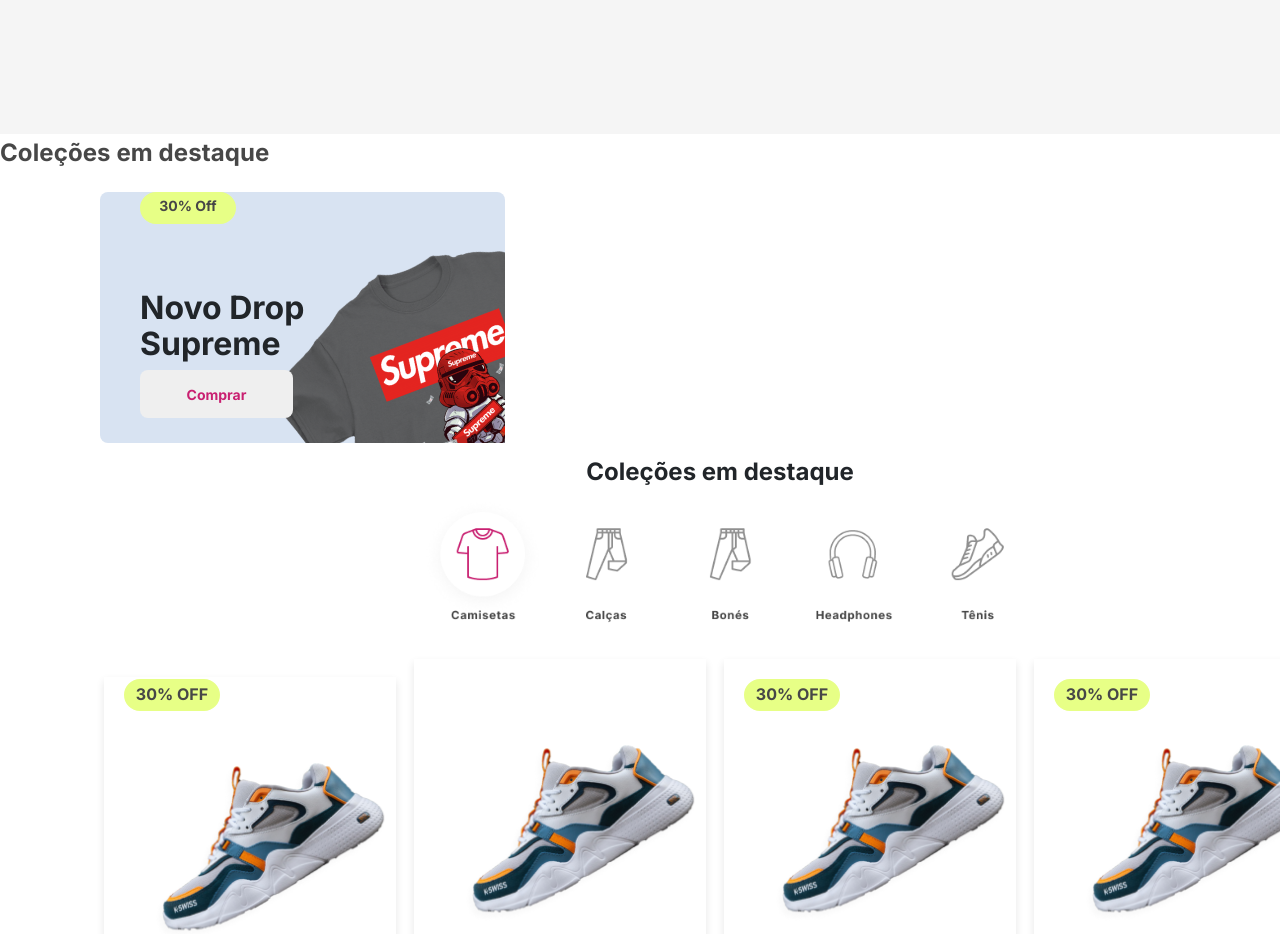
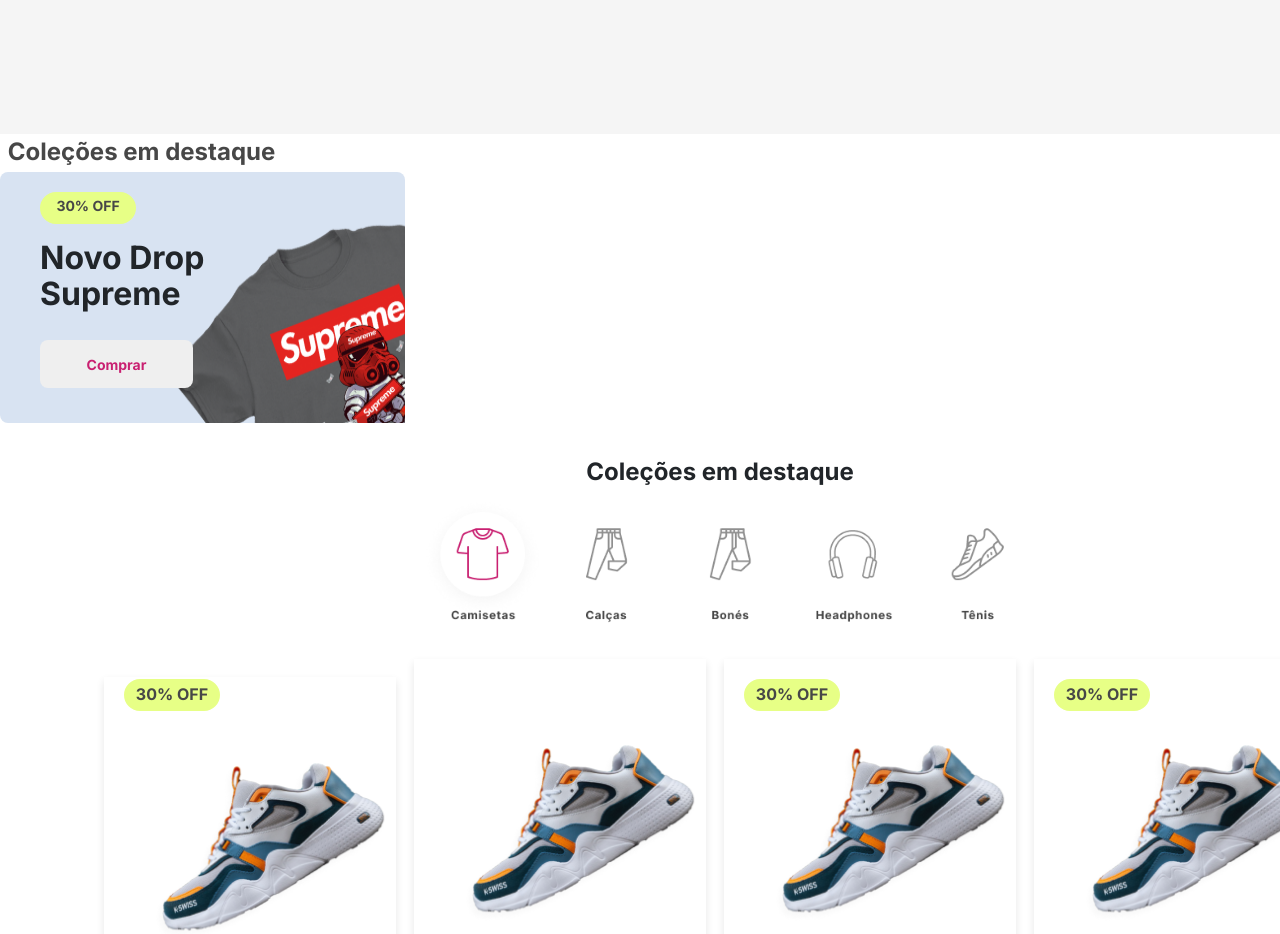
Before and after one commit to JohnyMax42/projeto-drip-store, a React (Vite) app: page / in a window 1280 px wide. Shown: the part 1420-2354 px from the top of the page. Built offline with nearby package versions, Linux system fonts and the light colour scheme.

Commit message:
fix coleção

```diff
--- a/src/components/Colecao1.css
+++ b/src/components/Colecao1.css
@@ -1,4 +1,6 @@
  .Colecao1 {
+    display: flex;
+    flex-direction: column;
      width: 1239px;
      height: 309px;
      background: #FFFFFF;
@@ -6,16 +8,17 @@
  }
 
  .colecao-container1 {
+    display: flex;
      width: 405px;
      height: 251px;
      background: #D8E3F2;
      border-radius: 8px;
-     margin-left: 100px;
-     margin-top: 20px;
+
 
  }
 
  .butomColecoes {
+     z-index: 1;
      position: absolute;
      font-weight: 700;
      width: 153px;
@@ -24,7 +27,9 @@
      background-color: var(--cor- white);
      border: 0px;
      border-radius: 8px;
-     margin-top: 130px;
+     margin-top: 100px;
+
+
 
 
 
@@ -32,8 +37,8 @@
 
  .texto30off {
 
-     z-index: 2;
-     align-items: center;
+
+
      text-align: center;
      width: 96px;
      height: 32px;
@@ -41,6 +46,7 @@
      background-color: #E7FF86;
      border-radius: 29px;
      color: #474747;
+     margin-top: 20px;
 
 
 
@@ -52,41 +58,41 @@
 
      width: 283px;
      height: 38px;
-     top: 913px;
-     left: 100px;
-     gap: 0px;
-     opacity: 0px;
-     font-family: Inter;
      font-size: 24px;
      font-weight: 700;
-     line-height: 38px;
-     letter-spacing: 0.100px;
-     text-align: left;
+
+     justify-content: center;
+     text-align: center;
      color: rgba(71, 71, 71, 1);
-
 
 }
 
  .image1colecao1 {
 
-     z-index: 1;
-     max-width: 100%;
-     /* Garante que a imagem não ultrapasse o tamanho do seu container */
-     height: auto;
+
+width: 242px;
+height: 251px;
+top: 971px;
+left: 263px;
+
+
+
+
+
      /* Mantém a proporção da imagem */
-     margin-top: -40px;
-     margin-left: 162px;
+
 
  }
 
  .textoNovoDrop {
+
      position: absolute;
      width: 172px;
      height: 72px;
      font-size: 32px;
      font-weight: 700;
      line-height: 36px;
-     margin-top: 50px;
+     /* margin-top: 18px; */
 
 
  }
--- a/src/components/Colecao1.jsx
+++ b/src/components/Colecao1.jsx
@@ -4,11 +4,11 @@ import Camisa from '../assets/camisa-star-wars.png'
 export default function Colecao1() {
     return (
         <div className="Colecao1">
-            <div className="textoColection">Coleções em destaque</div>
+            <div className="textoColection"> <p>Coleções em destaque</p></div>
             <div className="colecao-container1">
 
                 <div className="texto">
-                    <p className="texto30off">30% Off</p>
+                    <p className="texto30off">30% OFF</p>
                     <p className="textoNovoDrop">Novo Drop Supreme</p>
                     <input className="butomColecoes" id="" type="button" value="Comprar" />
                 </div>
--- a/src/components/ProductCard/ProductCard.jsx
+++ b/src/components/ProductCard/ProductCard.jsx
@@ -31,6 +31,7 @@ const Imagem = styled.img`
 `;
 
 const NomeProduto = styled.div`
+
     text-align: left;
     font-size: 24px;
     margin-top: 10px;
```
Lines whose indentation alone changed are shown as unchanged.
